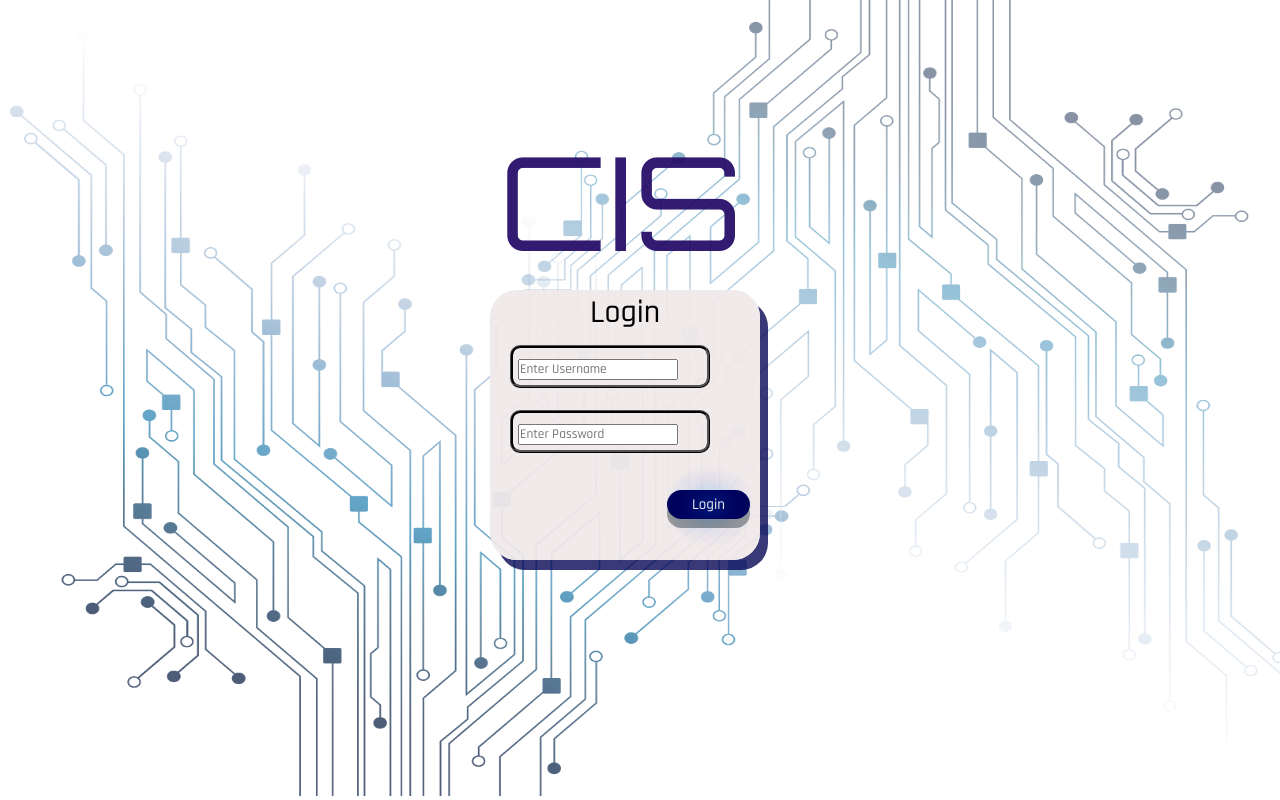
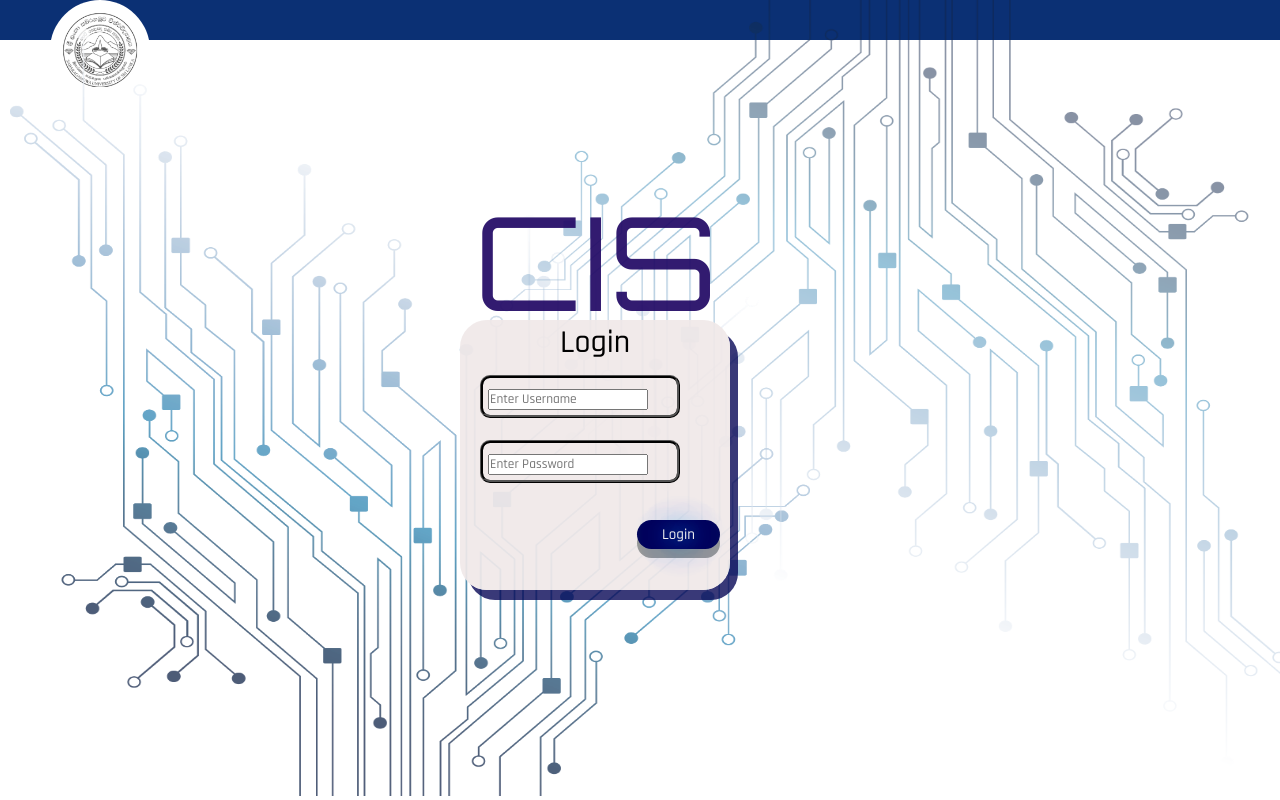
Before and after one commit to Ravindu007/Loginpage, a plain HTML site: page index.html in a window 1280 px wide. Drawn offline with Linux system fonts and the light colour scheme.

Commit message:
added a menu border and logo

```diff
--- a/index.html
+++ b/index.html
@@ -17,7 +17,8 @@
 <body>
   <div class="container">
       <div class="login-part" >
-        <!-- <img class="logoimg" src="logo.jpg" alt="cislogo" width="150px" height="150px">-->
+        <div class="menu"></div>
+        <img class="logoimg" src="logo.jpg" alt="cislogo" width="100px" height="100px">
         <img class="backimg" src="circuit.png" alt="back image" width="800px" height="768px">
         <img class= "backimg" src="circuit.png" alt="back image" width="800px" height="768px">
         <img class="rotateimg180" src="circuit.png" alt="back image" width="800px" height="768px">
--- a/style.css
+++ b/style.css
@@ -14,7 +14,7 @@
 .login-part{
   width: 100%;
   height: auto;
-  //background-image: linear-gradient(to right, rgb(2, 2, 83) ,white);
+  //background-image: linear-gradient(to left, rgb(2, 2, 83) ,white);
   float: left;
   position: relative;
   padding-left: 350px;
@@ -22,10 +22,20 @@
 
 }
 
+.menu{
+  position: absolute;
+  top: 0px;
+  left: 0px;
+  background-color: #0b3074;
+  padding: 20px 100% 20px 0px;
+
+}
 .logoimg{
-  position: absolute;
-  top: 150px;
-  left: 350px;
+  position:absolute;
+  top: 0px;
+  margin-top: 0px;
+  margin-left: 0px;
+  left: 50px;
   border-radius: 100%;
   filter:grayscale(100%) ;
   position:;
@@ -51,8 +61,8 @@
 }
 .cis-text{
   position:absolute;
-  top: 120px;
-  left:500px ;
+  top: 180px;
+  left:475px ;
   font-size: 130px;
   font-family:'Orbitron', sans-serif;;
   color: rgba(33, 9, 100, 0.924);
@@ -72,8 +82,8 @@
 
 .login{
   position:absolute;
-  top: 290px;
-  left: 490px;
+  top: 320px;
+  left: 460px;
   border-radius: 10%;
   background-color: rgba(240, 233, 233, 0.918);
   border:1px ;
```
Also changed, not shown: cis.jpg (deleted), cis.png (added), 1 other file.
